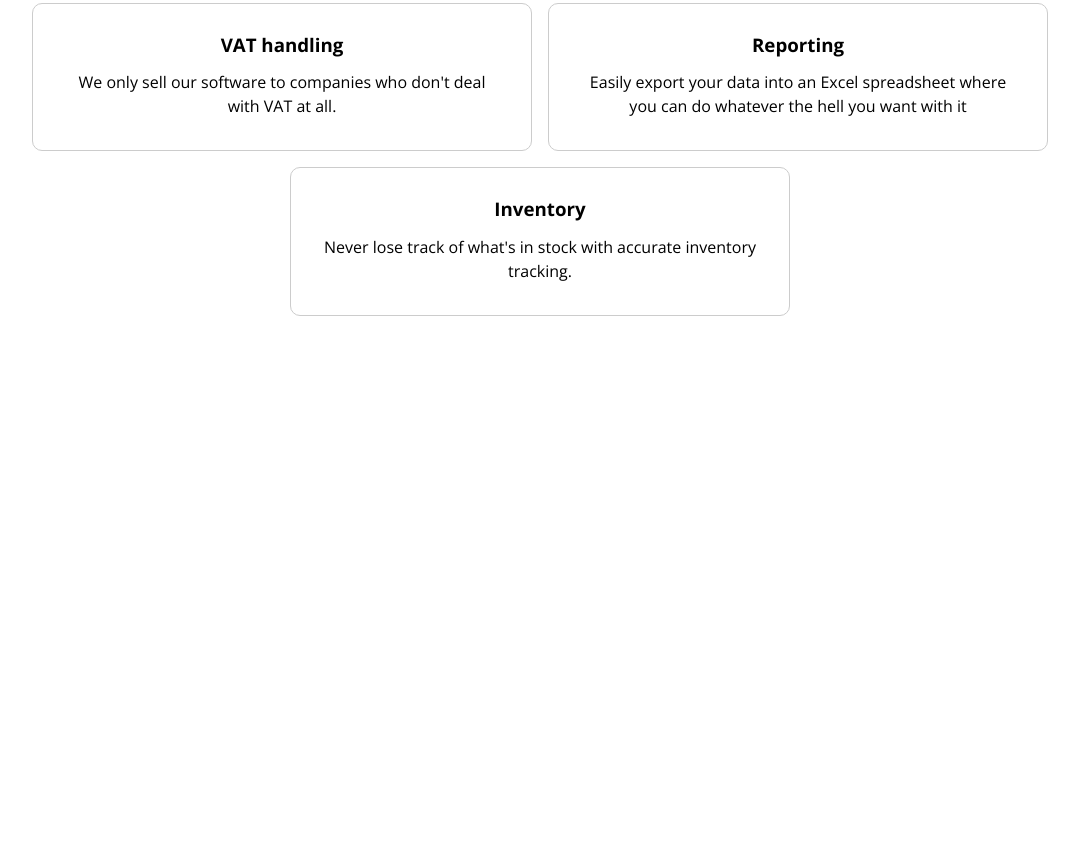
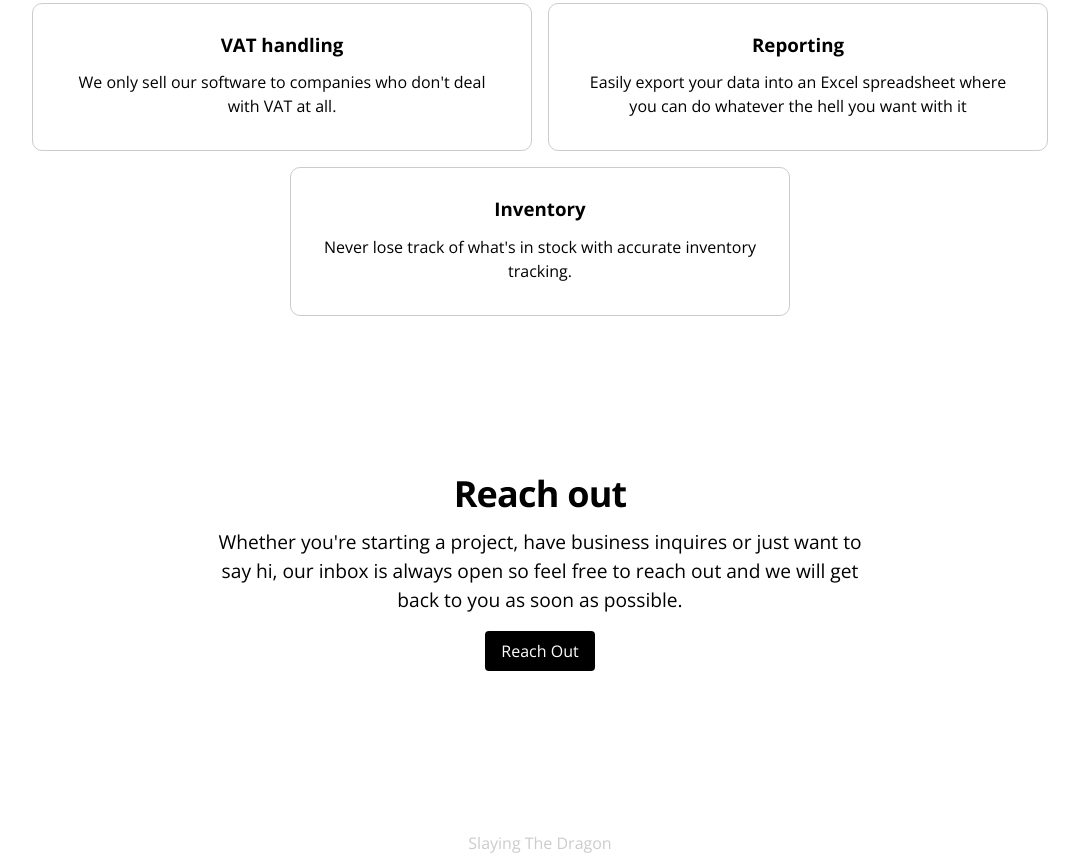
Before and after one commit to cy-porteous/SlayingTheDragon, a plain HTML site: page FlexboxProject/index.html in a window 1280 px wide. Shown: the part 1674-2529 px from the top of the page, without its empty margins (164-1243 px from the left). Before the commit the page ends 1990 px from the top, so only its background shows below. Drawn offline with nearby package versions, Linux system fonts and the light colour scheme.

Commit message:
Add files via upload
-m "contact and footer sections finished"

```diff
--- a/FlexboxProject/index.html
+++ b/FlexboxProject/index.html
@@ -118,5 +118,17 @@
     </div>
 
   </section>
+
+  <section class="contact__section flex__container">
+
+    <h2 class="contact__section-title">Reach out</h2>
+    <p class="contact__section-description">Whether you're starting a project, have business inquires or just want to say hi, our inbox is always open so feel free to reach out and we will get back to you as soon as possible.</p>
+    <a href="mailto:hello@pm.me" target="_blank" rel="noopener noreferrer" class="button">Reach out</a>
+
+  </section>
+
+  <footer class="footer__section flex__container">
+    <h2 class="footer__title">slaying the dragon</h2>
+  </footer>
 </body>
 </html>
--- a/FlexboxProject/style.css
+++ b/FlexboxProject/style.css
@@ -217,5 +217,40 @@ line-height: 1;
 .f-card__description {
 margin-top: 1rem;
 
+}
+
+/* contact section */
+
+.contact__section{
+margin-top: 10rem;
+text-align: center;
+}
+
+.contact__section-title {
+font-size: 2.25rem;
+letter-spacing: -0.05rem;
+line-height: 1;
+}
+
+.contact__section-description {
+font-size: 1.2rem;
+max-width: 60ch;
+margin: 1rem auto;
+}
+
+/* footer section */
+
+.footer__section {
+text-align: center;
+margin-top: 10rem;
+}
+
+.footer__title {
+text-transform: capitalize;
+color: #ccc;
+letter-spacing: 0.1;
+font-size: 1rem;
+font-weight: 300;
+
 
 }
```
